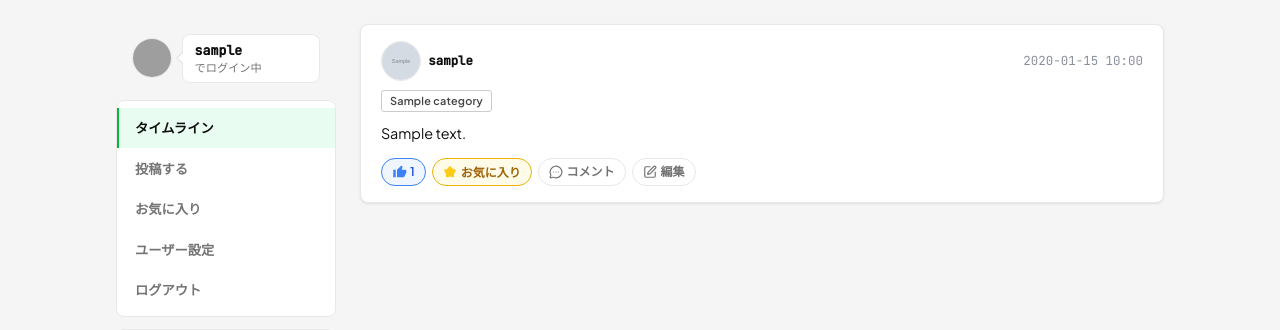
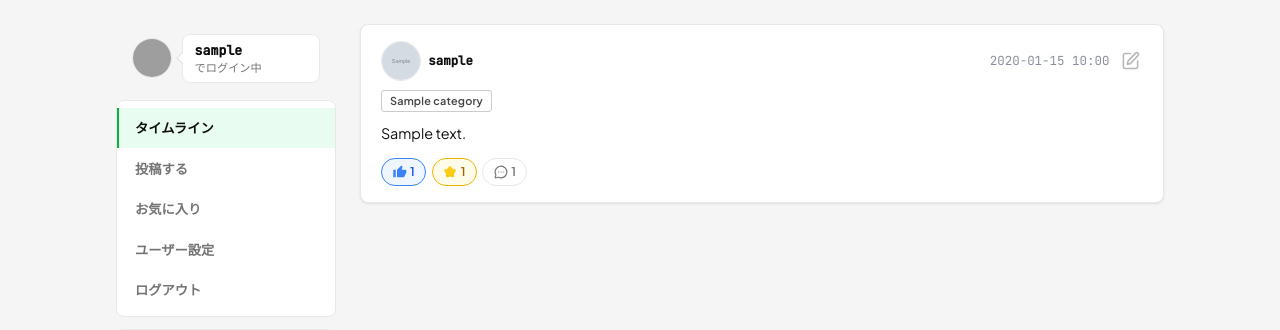
Before and after one commit to silkyworkspace/PicoProg, a Flask app: page / in a window 1280 px wide. Shown: the part 64-394 px from the top of the page. Run offline with Flask 3, Linux system fonts and the light colour scheme; the visitor is signed in with stand-in values (Sample User, id 1); tables that the repository leaves empty or names only in its code hold one stand-in row (values such as "Sample post"); grey boxes marked "Sample" are stand-in pictures; some libraries are stand-ins or nearby versions; grey boxes are pictures that could not be loaded.

Commit message:
コメント数のカウント追加、ボタンの配置変更

```diff
--- a/app.py
+++ b/app.py
@@ -169,7 +169,9 @@ def index():
             p.content,
             p.created_at,
             u.username,
-            u.icon_path
+            u.icon_path,
+            (SELECT COUNT(*) FROM comments c WHERE c.post_id = p.id) AS comment_count,
+            (SELECT COUNT(*) FROM favorites fv WHERE fv.post_id = p.id) AS favorite_count
         FROM posts p
         JOIN users u ON p.user_id = u.id
         '''
@@ -497,7 +499,9 @@ def favorites():
                     p.created_at,
                     p.user_id,
                     u.username,
-                    u.icon_path
+                    u.icon_path,
+                    (SELECT COUNT(*) FROM comments c WHERE c.post_id = p.id) AS comment_count,
+                    (SELECT COUNT(*) FROM favorites fv WHERE fv.post_id = p.id) AS favorite_count
             FROM posts p
             JOIN users u  ON p.user_id = u.id
             JOIN favorites f ON p.id = f.post_id
--- a/static/css/style.css
+++ b/static/css/style.css
@@ -426,6 +426,12 @@ button[type="submit"].btn:hover {
   margin-bottom: 0.55rem;
 }
 
+.post-header-right {
+  display: flex;
+  align-items: center;
+  gap: 0.5rem;
+}
+
 .user-info {
   display: flex;
   align-items: center;
@@ -500,8 +506,7 @@ button[type="submit"].btn:hover {
 
 .btn-like,
 .btn-favorite,
-.btn-comment,
-.btn-edit {
+.btn-comment {
   display: inline-flex;
   align-items: center;
   gap: 0.2rem;
@@ -518,8 +523,25 @@ button[type="submit"].btn:hover {
   transition: border-color 0.12s, color 0.12s, background 0.12s;
 }
 
-.btn-comment:hover,
+.btn-edit {
+  display: inline-flex;
+  align-items: center;
+  justify-content: center;
+  padding: 0.2rem;
+  background: transparent;
+  border: none;
+  border-radius: 4px;
+  cursor: pointer;
+  opacity: 0.5;
+  text-decoration: none;
+  transition: opacity 0.12s, background 0.12s;
+}
+
 .btn-edit:hover {
+  opacity: 1;
+}
+
+.btn-comment:hover {
   border-color: var(--green);
   color: var(--ink);
   background: var(--green-wash);
--- a/templates/index.html
+++ b/templates/index.html
@@ -67,7 +67,14 @@
                     alt="アイコン" class="user-icon">
                 <span class="username">{{ post.username }}</span>
             </div>
-            <span class="post-date">{{ post.created_at.strftime('%Y-%m-%d %H:%M') }}</span>
+            <div class="post-header-right">
+                <span class="post-date">{{ post.created_at.strftime('%Y-%m-%d %H:%M') }}</span>
+                {% if post.user_id == session.user_id %}
+                <a href="{{ url_for('edit_post', post_id=post.id) }}" class="btn-edit">
+                    <img src="{{ url_for('static', filename='icons/edit.svg') }}" alt="編集" class="btn-icon">
+                </a>
+                {% endif %}
+            </div>
         </div>
 
         <div class="post-categories">
@@ -85,18 +92,12 @@
             </button>
             <button class="btn-favorite {% if post.is_favorited %}active{% endif %}" data-post-id="{{ post.id }}" onclick="toggleFavorite('{{ post.id }}')">
                 <img src="{{ url_for('static', filename='icons/star_active.svg' if post.is_favorited else 'icons/star.svg') }}" alt="お気に入り" class="btn-icon">
-                お気に入り
+                {{ post.favorite_count }}
             </button>
             <a href="{{ url_for('comment', post_id=post.id) }}" class="btn-comment">
                 <img src="{{ url_for('static', filename='icons/comment.svg') }}" alt="コメント" class="btn-icon">
-                コメント
+                {{ post.comment_count }}
             </a>
-            {% if post.user_id == session.user_id %}
-            <a href="{{ url_for('edit_post', post_id=post.id) }}" class="btn-edit">
-                <img src="{{ url_for('static', filename='icons/edit.svg') }}" alt="編集" class="btn-icon">
-                編集
-            </a>
-            {% endif %}
         </div>
     </article>
     {% endfor %}
```
Also changed, not shown: templates/favorites.html (+10 -9 lines), README.md.
